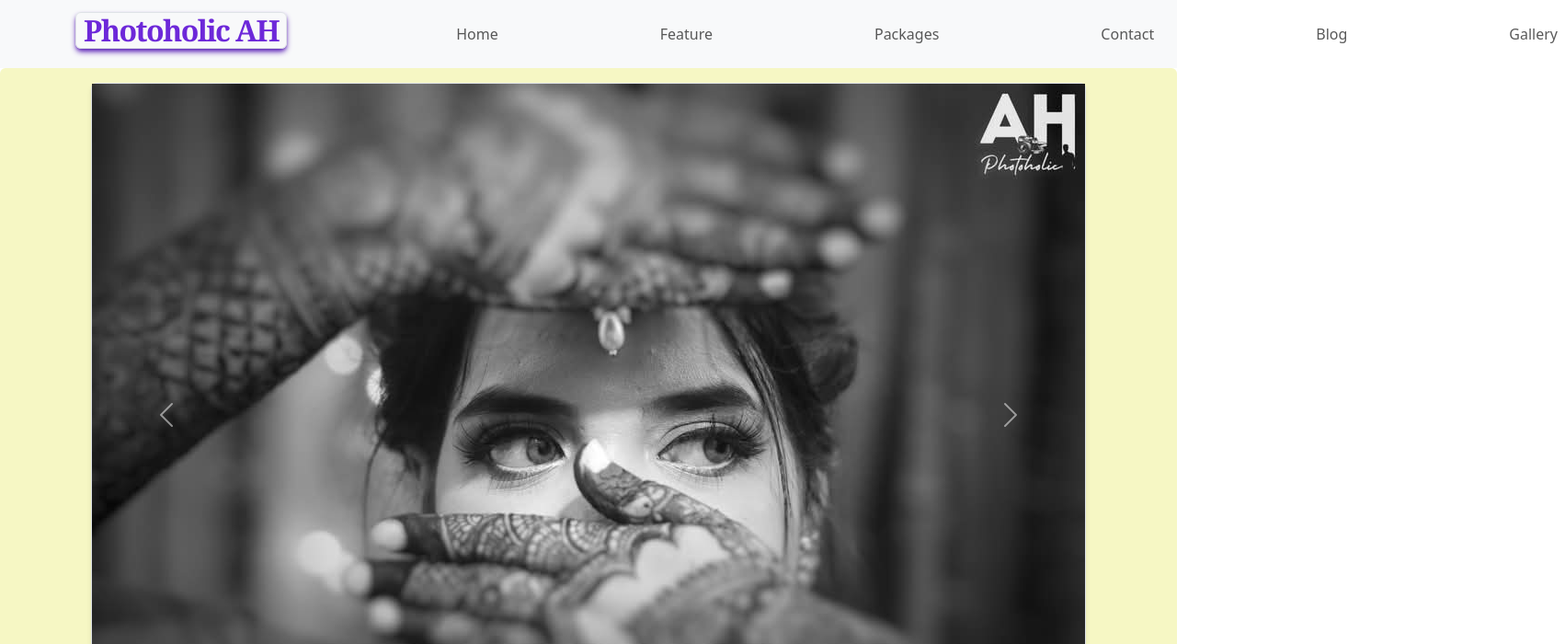
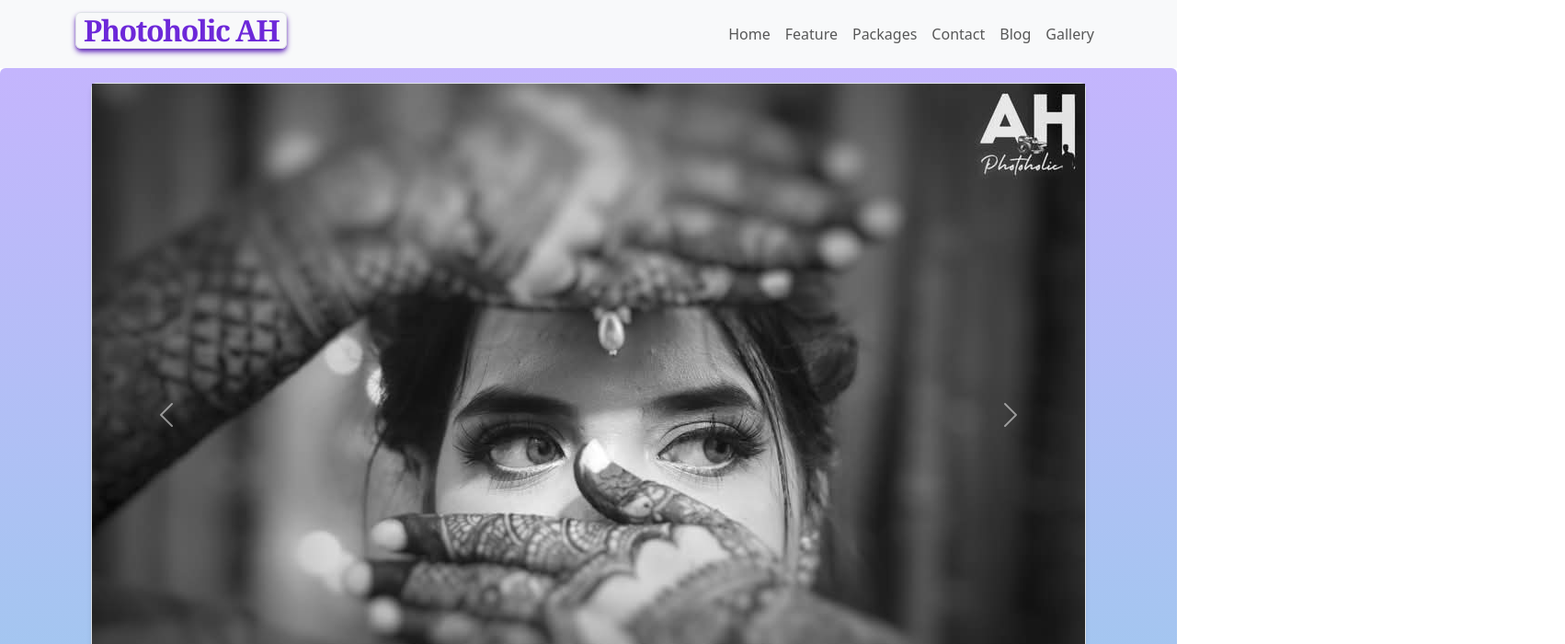
Before and after one commit to ashiful2002/photoholicah, a React (Vite) app: page / in a window 1280 px wide. Shown: the top 700 px of the page at 92% size, 1702 px wide, since content can reach past the window. Built offline with nearby package versions, Linux system fonts and the light colour scheme.

Commit message:
Added basic todo App

```diff
--- a/src/App.jsx
+++ b/src/App.jsx
@@ -7,8 +7,8 @@ import Contact from "./Sections/Contact.jsx";
 
 const App = () => {
   return (
-    <div className="bg-[#F6F7C4] rounded ">
-      {/* <Features />
+    <div className=" rounded  bg-gradient-to-t from-teal-300 to-violet-300">
+      {/* <Features /> bg-[#F6F7C4]
        */}
       <Featured />
       <Hero />
--- a/src/Layout/Footer.jsx
+++ b/src/Layout/Footer.jsx
@@ -11,7 +11,7 @@ const Footer = () => {
           </div>
           <p>
             developed by{" "}
-            <a href="#">
+            <a href="https://ashiful-islam.vercel.app/">
               mukto
             </a>
           </p>
--- a/src/Layout/Header.jsx
+++ b/src/Layout/Header.jsx
@@ -24,11 +24,11 @@ const Header = () => {
             <Nav className="ms-auto">
               {navItems.map((item) => (
                 <Nav.Link
-                  className=" capitalize text-xl "
+                  className=" capitalize "
                   key={item.id}
                   href={item.url}
                 >
-                 <span className="text-left ml-40 "> {item.title}</span>
+                 <span className="text-left  "> {item.title}</span>
                 </Nav.Link>
               ))}
             </Nav>
--- a/src/Sections/Package.jsx
+++ b/src/Sections/Package.jsx
@@ -12,7 +12,7 @@ import { BiSolidCustomize } from "react-icons/bi";
 
 const Package = () => {
   return (
-    <div className=" bg-gradient-to-b from-teal-400 " id="packages">
+    <div className="" id="packages">
       <div>
         <div className="container mx-auto">
           <PageTitle
```
